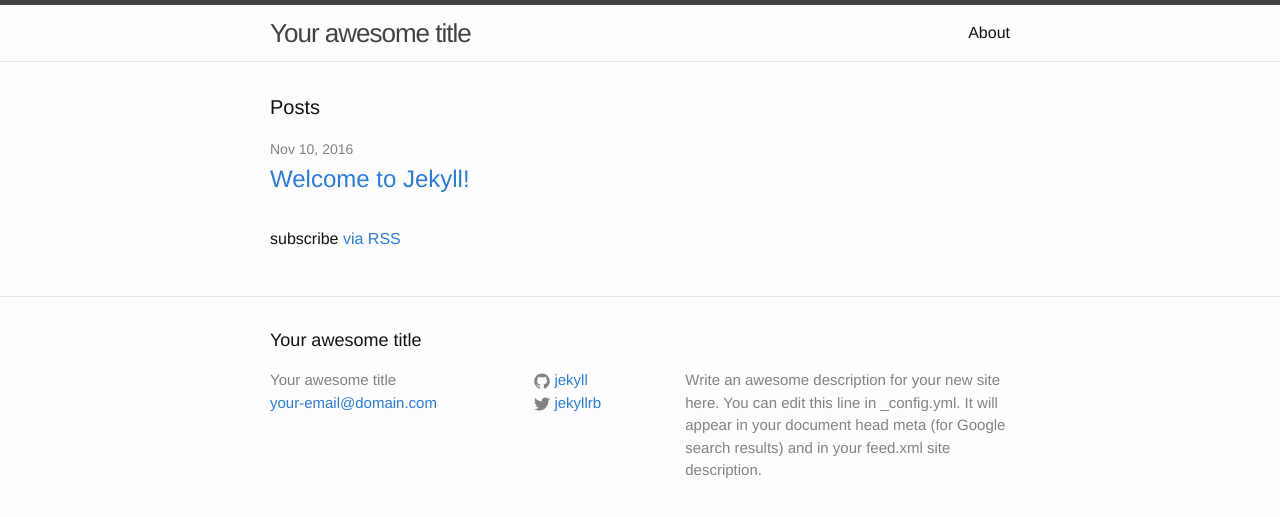
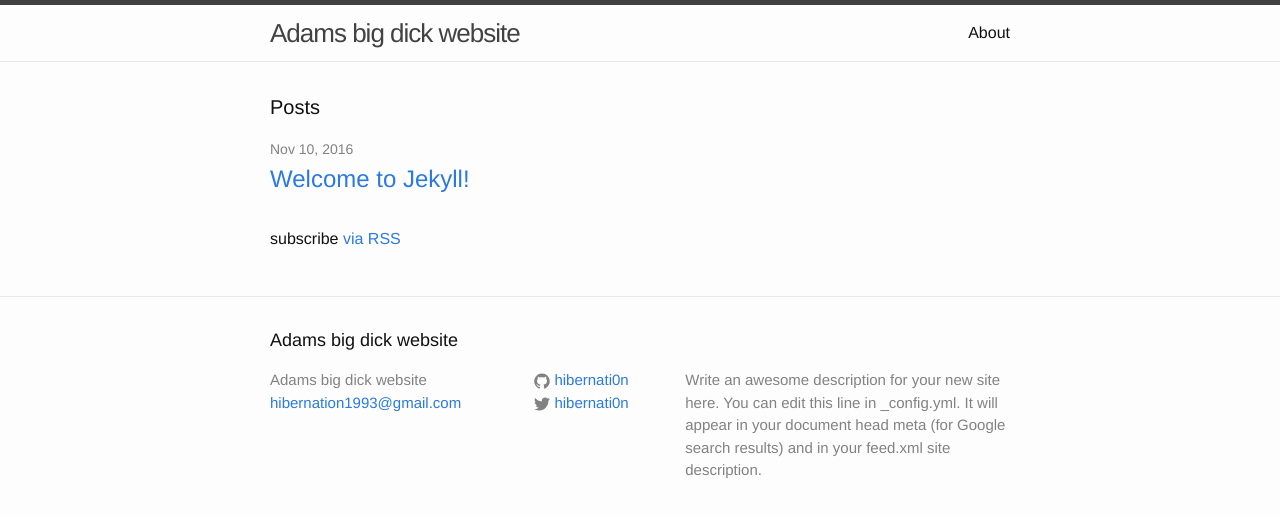
Before and after one commit to hibernati0n/hibernati0n.github.io, a Jekyll site: the page built from index.html, in a window 1280 px wide. Shown: the top 517 px of the page. Built offline with Jekyll 4.4.1, drawn with Linux system fonts in a browser that asks for light colours.

Commit message:
Update _config.yml

```diff
--- a/_config.yml
+++ b/_config.yml
@@ -6,16 +6,16 @@
 # 'jekyll serve'. If you change this file, please restart the server process.
 
 # Site settings
-title: Your awesome title
-email: your-email@domain.com
+title: Adams big dick website
+email: hibernation1993@gmail.com
 description: > # this means to ignore newlines until "baseurl:"
   Write an awesome description for your new site here. You can edit this
   line in _config.yml. It will appear in your document head meta (for
   Google search results) and in your feed.xml site description.
 baseurl: "" # the subpath of your site, e.g. /blog
 url: "http://yourdomain.com" # the base hostname & protocol for your site
-twitter_username: jekyllrb
-github_username:  jekyll
+twitter_username: hibernati0n
+github_username:  hibernati0n
 
 # Build settings
 markdown: kramdown
```
